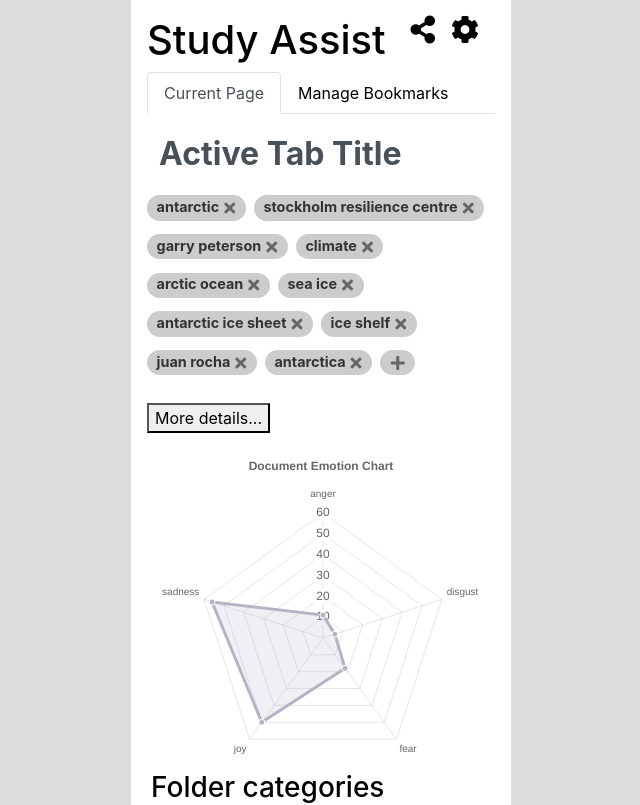
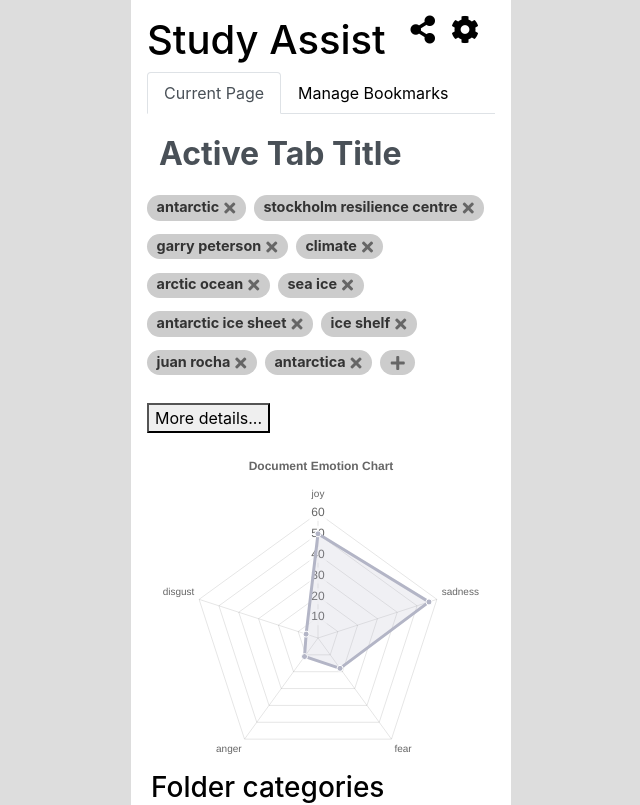
Before and after one commit to study-assist/browser-extension, a React (Create React App) app in the folder frontend/: page / in a window 1280 px wide. Shown: the top 805 px of the page, without its empty margins (319-959 px from the left). Built offline with nearby package versions, Linux system fonts and the light colour scheme.

Commit message:
order labels in desired order

```diff
--- a/frontend/src/components/BookmarkSentiment.jsx
+++ b/frontend/src/components/BookmarkSentiment.jsx
@@ -1,21 +1,17 @@
 import React from "react";
 import propTypes from "prop-types";
 import { Radar, defaults } from "react-chartjs-2";
-
-/**
- * ToDo:
- * Order entires in desired order,
- * Setup scale from 0 to 100 always
- *
- */
 
 function BookmarkSentiment({ emotion }) {
   if (emotion === undefined || emotion === null) {
     return;
   }
 
-  const scale = Object.values(emotion).map(value => Math.round(value * 100));
-  // console.log(scale);
+  const labels = ["joy", "sadness", "fear", "anger", "disgust"];
+  const ordered = {};
+  labels.forEach(key => {
+    ordered[key] = emotion[key];
+  });
 
   defaults.global.defaultFontSize = 12;
 
@@ -23,7 +19,7 @@ function BookmarkSentiment({ emotion }) {
     legend: {
       display: false,
       labels: {
-        // fontSize: 20
+        fontSize: 20
       }
     },
     title: {
@@ -45,7 +41,7 @@ function BookmarkSentiment({ emotion }) {
   };
 
   const data = {
-    labels: Object.keys(emotion),
+    labels: Object.keys(ordered),
     datasets: [
       {
         label: "Document emotion",
@@ -55,7 +51,7 @@ function BookmarkSentiment({ emotion }) {
         pointBorderColor: "#fff",
         pointHoverBackgroundColor: "#fff",
         pointHoverBorderColor: "rgba(179,181,198,1)",
-        data: scale
+        data: Object.values(ordered).map(value => Math.round(value * 100))
       }
     ]
   };
```
